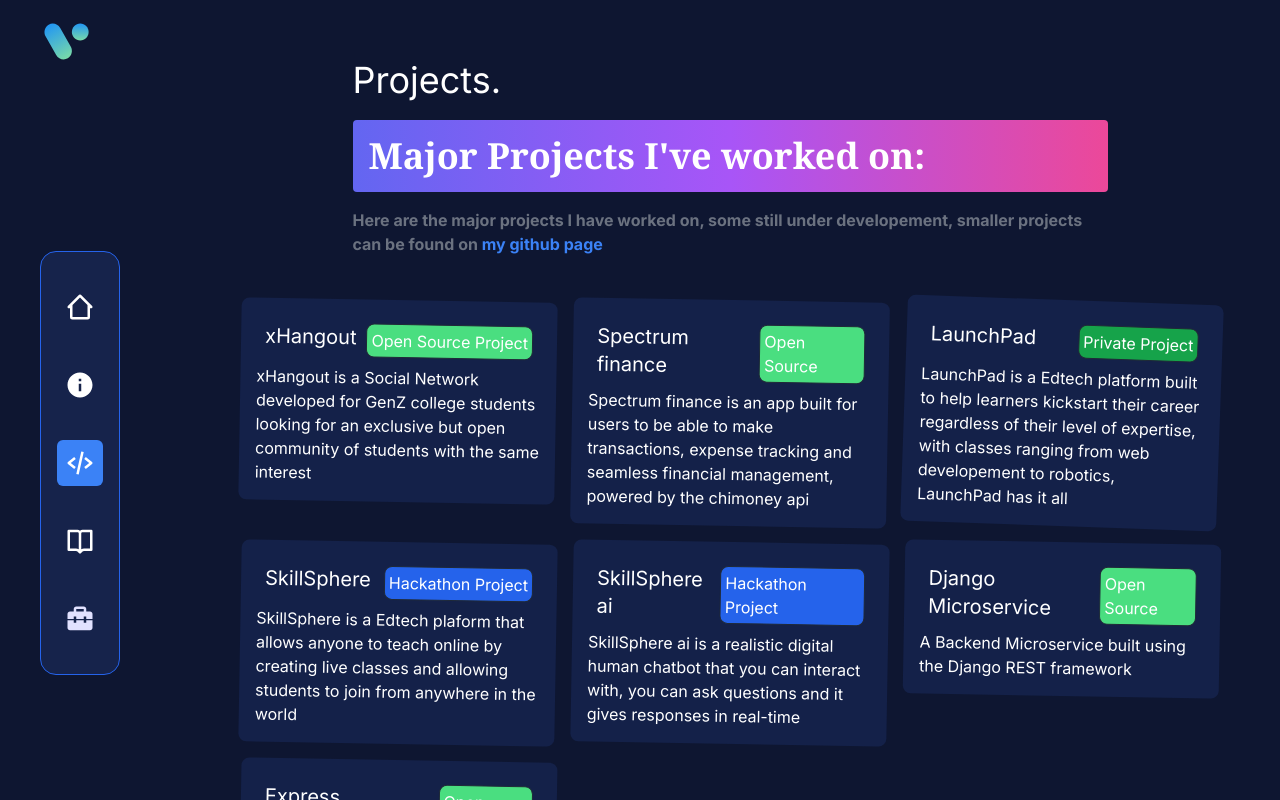
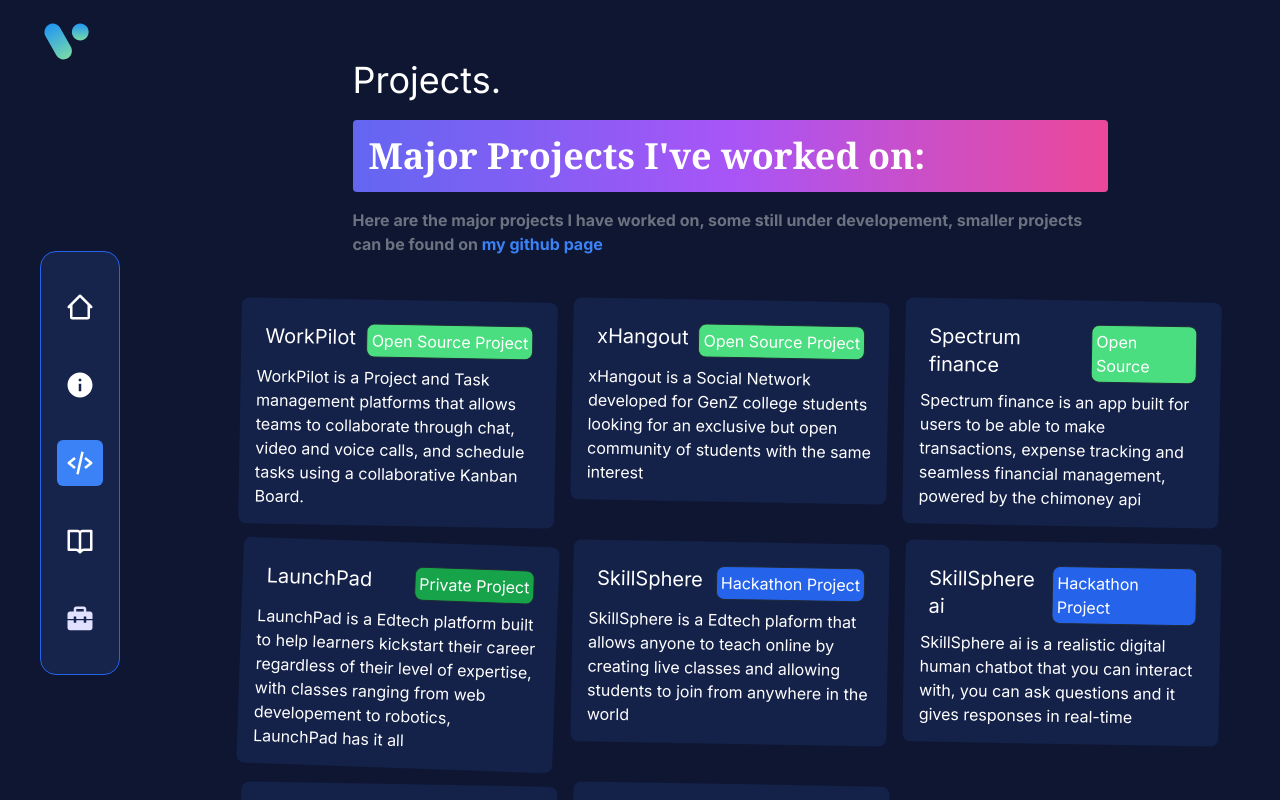
Before and after one commit to JOHN-AMAO/Portfolio, a Next.js app: page /projects in a window 1280 px wide. Shown: the top 800 px of the page. Built offline with nearby package versions, Linux system fonts and the light colour scheme.

Commit message:
added workpilot to projects

```diff
--- a/app/(routes)/projects/page.tsx
+++ b/app/(routes)/projects/page.tsx
@@ -22,6 +22,21 @@ const Page = () => {
         </p>
       </div>
       <div className=' md:grid md:grid-cols-3 flex flex-col gap-4  mx-10 mb-60'>
+        <Link href='https://github.com/JOHN-AMAO/WokPilot'>
+          <div className='flex flex-col p-4 bg-[#142149] rotate-1 hover:rotate-0 rounded-lg '>
+            <div className='flex flex-row justify-between m-2 '>
+              <h1 className='text-xl'>WorkPilot</h1>
+              <p className='border border-gray-800 p-1 rounded-lg bg-green-400'>
+                Open Source Project
+              </p>
+            </div>
+            <p>
+              WorkPilot is a Project and Task management platforms that allows
+              teams to collaborate through chat, video and voice calls, and
+              schedule tasks using a collaborative Kanban Board.
+            </p>
+          </div>
+        </Link>
         <Link href='https://xhangout.vercel.app/'>
           <div className='flex flex-col p-4 bg-[#142149] rotate-1 hover:rotate-0 rounded-lg '>
             <div className='flex flex-row justify-between m-2 '>
```
